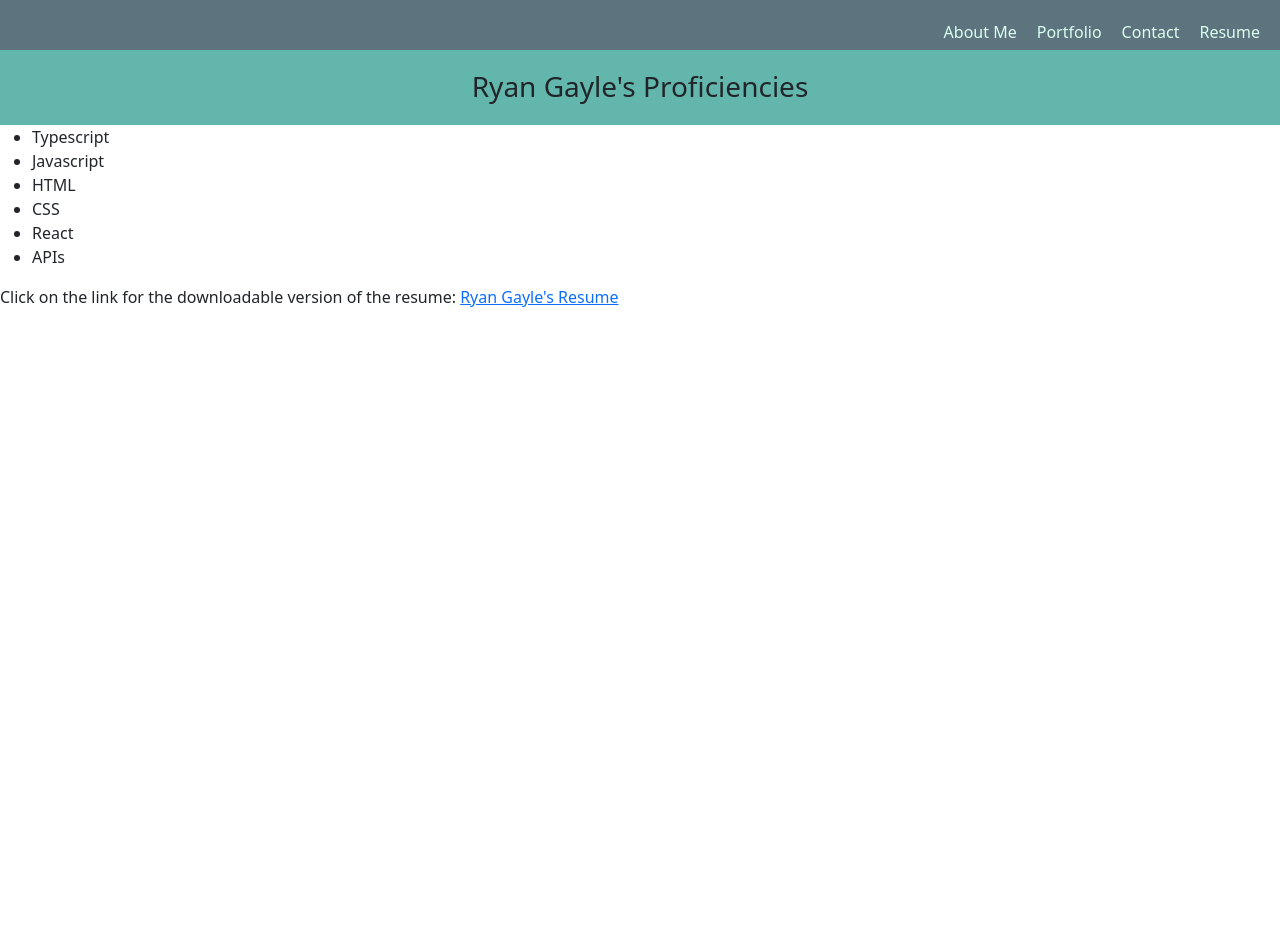
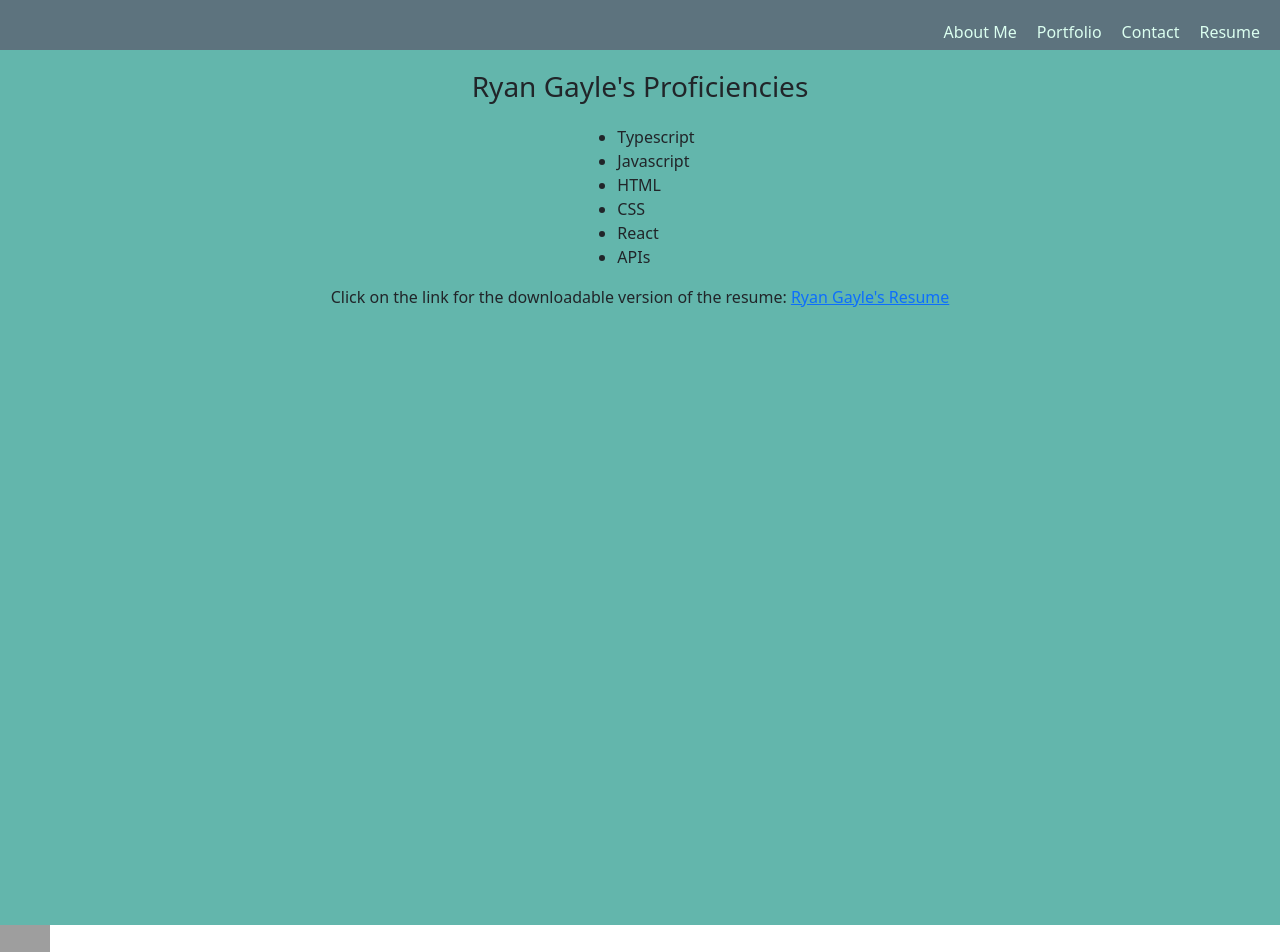
Before and after one commit to ryang2386/React-Portfolio, a React (Vite) app: page /resume in a window 1280 px wide. Shown: the top 952 px of the page. Before the commit the page ends 800 px from the top, so only its background shows below. Built offline with nearby package versions, Linux system fonts and the light colour scheme; grey boxes are pictures that could not be loaded.

Commit message:
added Footer.jsx component

```diff
--- a/src/App.jsx
+++ b/src/App.jsx
@@ -1,6 +1,7 @@
 import { Outlet, useLocation } from 'react-router-dom';
 import Nav from './components/Nav';
 import Header from './components/Header';
+import Footer from './components/Footer';
 
 function App() {
     const location = useLocation();
@@ -28,6 +29,7 @@ function App() {
                 <Header title={title} />
                 <Outlet />
             </main>
+            <Footer />
         </>
     );
 };
--- /dev/null
+++ b/src/components/Footer.jsx
@@ -0,0 +1,17 @@
+import React from 'react';
+
+function Footer() {
+    const styles = {
+        img: {
+            width: '50px',
+        },
+    }
+
+    return (
+        <footer>
+            <a href="https://github.com/ryang2386"><img src="https://github.githubassets.com/assets/GitHub-Mark-ea2971cee799.png" style={styles.img}/></a>
+        </footer>
+    )
+};
+
+export default Footer;
--- a/src/pages/Resume.jsx
+++ b/src/pages/Resume.jsx
@@ -1,7 +1,18 @@
 export default function Resume() {
+
+    const styles = {
+        div: {
+            backgroundColor: 'var(--verdigris)',
+            height: '100vh',
+            display: 'flex',
+            flexDirection: 'column',
+            alignItems: 'center',
+        },
+    };
+
     return (
-        <div>
-            <ul>
+        <div style={styles.div}>
+            <ul style={styles.ul}>
                 <li>Typescript</li>
                 <li>Javascript</li>
                 <li>HTML</li>
```
